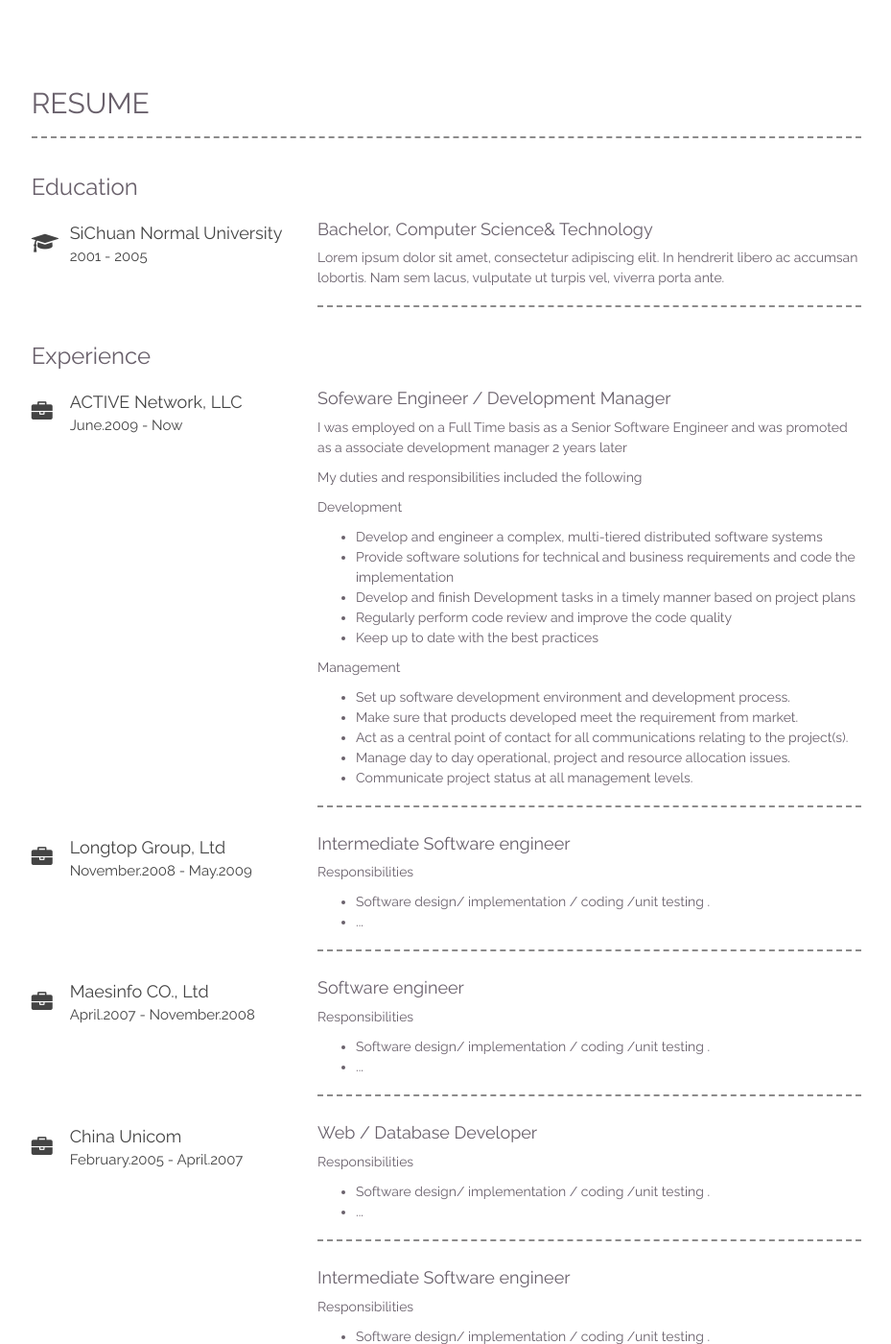
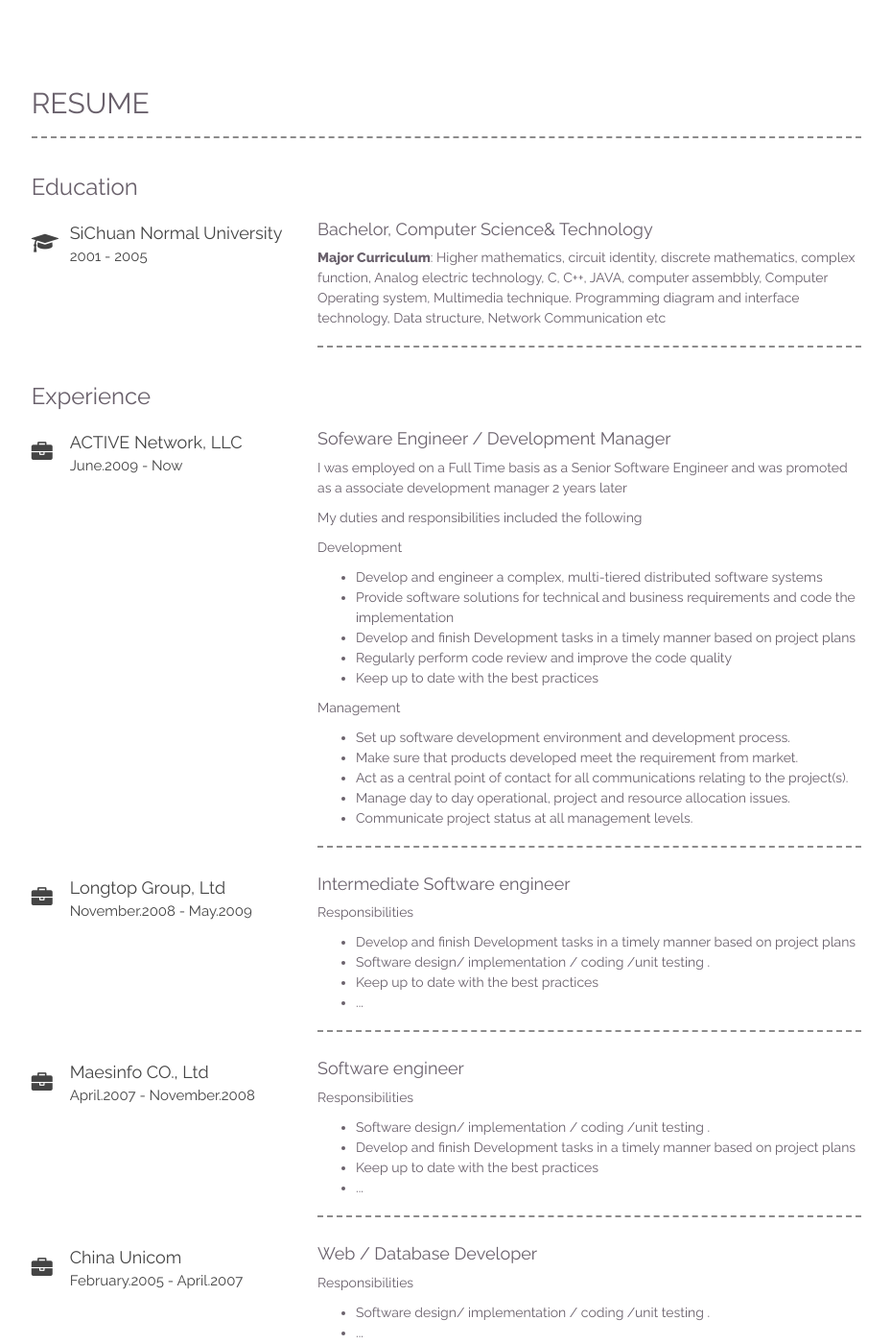
Before and after one commit to carmen0208/carmen0208.github.io, a Jekyll site: the page resume0.html, which Jekyll copies as it is, in a window 1280 px wide and 1400 px high, scrolled down 5227 px. Shown: the whole window at 96% size, without its empty margins (10-939 px from the left). Built offline with Jekyll 4.4.1, drawn with Linux system fonts in a browser that asks for light colours.

Commit message:
modify resume

```diff
--- a/resume.html
+++ b/resume.html
@@ -200,7 +200,7 @@ layout: default
           <!-- education 1 -->
           <div class="col-sm-8 col-md-8 col-md-push-4 animated">
             <h4>Bachelor, Computer Science& Technology</h4>
-            <p>Lorem ipsum dolor sit amet, consectetur adipiscing elit. In hendrerit libero ac accumsan lobortis. Nam sem lacus, vulputate ut turpis vel, viverra porta ante.</p>
+            <p><strong>Major Curriculum</strong>: Higher mathematics, circuit identity, discrete mathematics, complex function, Analog electric technology, C, C++, JAVA, computer assembbly, Computer Operating system, Multimedia technique. Programming diagram and interface technology, Data structure, Network Communication etc </p>
             <hr class="hidden-xs">
           </div>
 
@@ -324,6 +324,8 @@ layout: default
             <p>Responsibilities</p>
             <ul>
               <li>	Software design/ implementation / coding /unit testing . </li>
+              <li>	Develop and finish Development tasks in a timely manner based on project plans</li>
+              <li>	Keep up to date with the best practices</li>
               <li>	...</li>
             </ul>
             <hr class="hidden-xs">
@@ -350,6 +352,8 @@ layout: default
             <p>Responsibilities</p>
             <ul>
               <li>	Software design/ implementation / coding /unit testing . </li>
+              <li>	Develop and finish Development tasks in a timely manner based on project plans</li>
+              <li>	Keep up to date with the best practices</li>
               <li>	...</li>
             </ul>
             <hr class="hidden-xs">
--- a/resume0.html
+++ b/resume0.html
@@ -38,6 +38,11 @@
             <!-- End of about me -->
           </div>
 
+          <!-- Avatar image -->
+          <div class="col-lg-6 col-md-12 col-sm-12 hidden-md animated">
+            <img src="../images/cover3.png" class="avatar" alt="Avatar">
+          </div>
+          <!-- End avatar image -->
 
           <!-- Start skills / expertise -->
           <div class="col-lg-6 col-md-12 col-sm-12">
@@ -384,7 +389,7 @@
           <!-- education 1 -->
           <div class="col-sm-8 col-md-8 col-md-push-4 animated">
             <h4>Bachelor, Computer Science& Technology</h4>
-            <p>Lorem ipsum dolor sit amet, consectetur adipiscing elit. In hendrerit libero ac accumsan lobortis. Nam sem lacus, vulputate ut turpis vel, viverra porta ante.</p>
+            <p><strong>Major Curriculum</strong>: Higher mathematics, circuit identity, discrete mathematics, complex function, Analog electric technology, C, C++, JAVA, computer assembbly, Computer Operating system, Multimedia technique. Programming diagram and interface technology, Data structure, Network Communication etc </p>
             <hr class="hidden-xs">
           </div>
 
@@ -455,7 +460,9 @@
             <h4>Intermediate Software engineer</h4>
             <p>Responsibilities</p>
             <ul>
+              <li>	Develop and finish Development tasks in a timely manner based on project plans</li>
               <li>	Software design/ implementation / coding /unit testing . </li>
+              <li>	Keep up to date with the best practices</li>
               <li>	...</li>
             </ul>
             <hr class="hidden-xs">
@@ -482,6 +489,8 @@
             <p>Responsibilities</p>
             <ul>
               <li>	Software design/ implementation / coding /unit testing . </li>
+              <li>	Develop and finish Development tasks in a timely manner based on project plans</li>
+              <li>	Keep up to date with the best practices</li>
               <li>	...</li>
             </ul>
             <hr class="hidden-xs">
```
